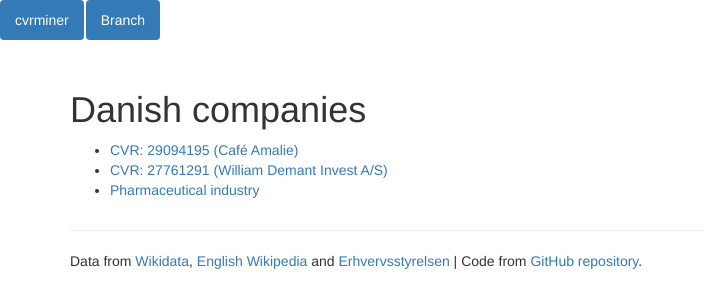
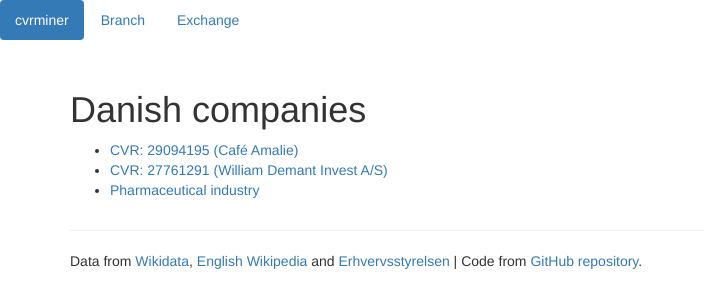
Before and after one commit to fnielsen/cvrminer, a Flask app: page / in a window 1280 px wide. Shown: the top 308 px of the page, without its empty margins (0-704 px from the left). Run offline with Flask 2, Linux system fonts and the light colour scheme; some libraries are stand-ins or nearby versions.

Commit message:
Add exchange menu item

```diff
--- a/cvrminer/app/templates/base.html
+++ b/cvrminer/app/templates/base.html
@@ -22,7 +22,8 @@ $(document).ready( function () {
 <div class="navbar navbar-static-top">
   <ul class="nav nav-pills">
     <li role="presentation" class="active"><a href="/">cvrminer</a></li>
-    <li role="presentation" class="active"><a href="branch/">Branch</a></li>
+    <li role="presentation"><a href="branch/">Branch</a></li>
+    <li role="presentation"><a href="exchange/">Exchange</a></li>
   </ul>
 </div>
 {% endblock %}
```
